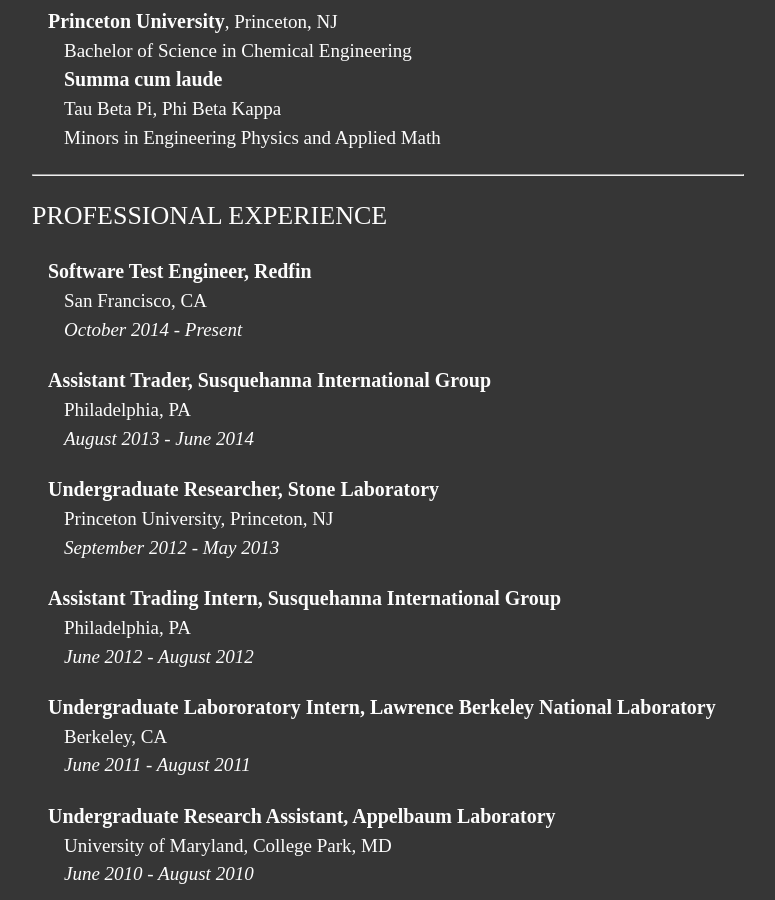
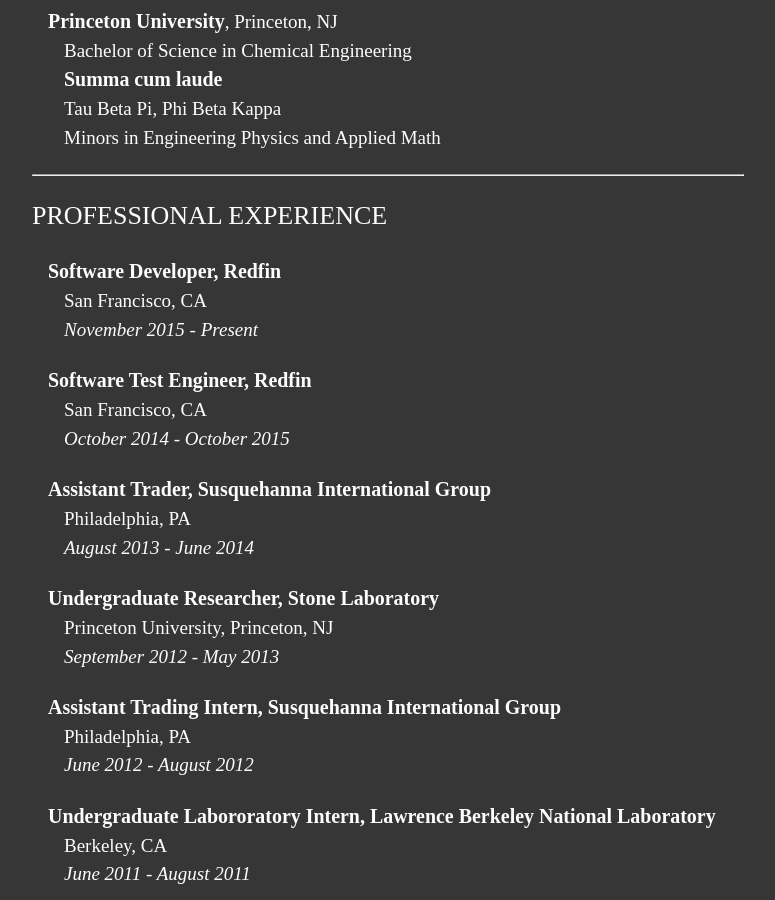
Before and after one commit to amaresh-sahu/amaresh-sahu.github.io, a Jekyll site: the page built from cv.md, in a window 1280 px wide and 900 px high, scrolled down 331 px. Shown: the whole window, without its empty margins (252-1027 px from the left). Built offline with Jekyll 4.4.1, drawn with Linux system fonts in a browser that asks for light colours; some web fonts are replaced.

Commit message:
updated cv

```diff
--- a/cv.md
+++ b/cv.md
@@ -17,9 +17,14 @@
 
 ### Professional Experience
 
+* __Software Developer, Redfin__
+  * San Francisco, CA
+  * _November 2015 - Present_
+
+<p></p>
 * __Software Test Engineer, Redfin__
   * San Francisco, CA
-  * _October 2014 - Present_
+  * _October 2014 - October 2015_
 
 <p></p>
 * __Assistant Trader, Susquehanna International Group__
```
